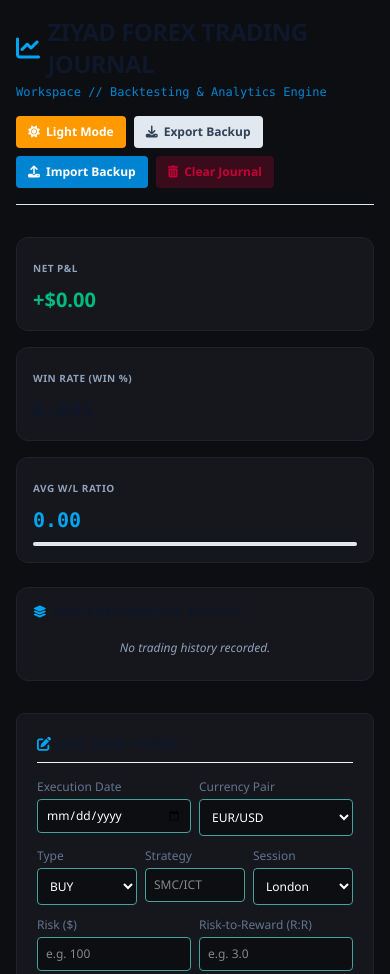
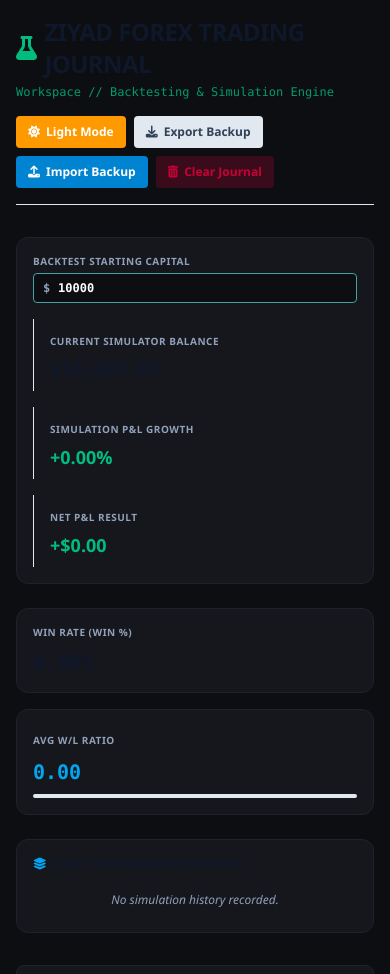
Before and after one commit to ziymaruf-ai/ziyad_backtest-jornals, a plain HTML site: page index.html in a window 390 px wide. Shown: the top 974 px of the page. Drawn offline with nearby package versions, Linux system fonts and the light colour scheme.

Commit message:
Update index.html

```diff
--- a/index.html
+++ b/index.html
@@ -3,7 +3,7 @@
 <head>
     <meta charset="UTF-8">
     <meta name="viewport" content="width=device-width, initial-scale=1.0">
-    <title>Ziyad Forex Trading Journal</title>
+    <title>Ziyad Forex Backtesting Lab</title>
     <!-- Tailwind CSS v4 CDN -->
     <script src="https://cdn.jsdelivr.net/npm/@tailwindcss/browser@4"></script>
     <link rel="stylesheet" href="https://cdnjs.cloudflare.com/ajax/libs/font-awesome/6.4.0/css/all.min.css">
@@ -40,9 +40,9 @@
     <header class="mb-8 border-b border-slate-200 dark:border-gray-800 pb-4 flex flex-col md:flex-row justify-between items-start md:items-center gap-4">
         <div>
             <h1 class="text-2xl md:text-3xl font-black text-slate-900 dark:text-white tracking-tight flex items-center gap-2">
-                <i class="fa-solid fa-chart-line text-sky-500 dark:text-cyan-400"></i> ZIYAD FOREX TRADING JOURNAL
+                <i class="fa-solid fa-flask text-emerald-500 dark:text-emerald-400"></i> ZIYAD FOREX TRADING JOURNAL
             </h1>
-            <p class="text-xs text-sky-600 dark:text-cyan-400 font-mono mt-1">Workspace // Backtesting & Analytics Engine</p>
+            <p class="text-xs text-emerald-600 dark:text-emerald-400 font-mono mt-1">Workspace // Backtesting & Simulation Engine</p>
         </div>
         <div class="flex flex-wrap gap-2">
             <button onclick="toggleDisplayTheme()" class="bg-amber-500 dark:bg-indigo-600 text-white text-xs font-bold px-3 py-2 rounded flex items-center gap-1.5 transition cursor-pointer">
@@ -60,13 +60,32 @@
         </div>
     </header>
 
+    <!-- Backtesting Account Engine Configuration -->
+    <div class="main-card p-4 rounded-xl mb-6 grid grid-cols-1 md:grid-cols-4 gap-4 items-center">
+        <div>
+            <label class="block text-[10px] uppercase font-bold text-slate-400 tracking-wider mb-1">Backtest Starting Capital</label>
+            <div class="relative flex items-center">
+                <span class="absolute left-2.5 text-xs font-bold text-slate-400 font-mono">$</span>
+                <input type="number" id="startingBalanceInput" oninput="updateDashboard()" value="10000" class="w-full pl-6 pr-2 py-1.5 text-xs rounded input-field font-mono font-bold">
+            </div>
+        </div>
+        <div class="p-2 border-l border-slate-200 dark:border-gray-800 pl-4">
+            <span class="text-[10px] uppercase font-bold text-slate-400 tracking-wider">Current Simulator Balance</span>
+            <div id="statCurrentBalance" class="text-lg font-black mt-1 text-slate-900 dark:text-white font-mono">$10,000.00</div>
+        </div>
+        <div class="p-2 border-l border-slate-200 dark:border-gray-800 pl-4">
+            <span class="text-[10px] uppercase font-bold text-slate-400 tracking-wider">Simulation P&L Growth</span>
+            <div id="statGrowthPercent" class="text-lg font-black mt-1 text-emerald-500 font-mono">+0.00%</div>
+        </div>
+        <div class="p-2 border-l border-slate-200 dark:border-gray-800 pl-4">
+            <span class="text-[10px] uppercase font-bold text-slate-400 tracking-wider">Net P&L Result</span>
+            <div id="statNetPL" class="text-lg font-black mt-1 text-emerald-500 font-mono">$0.00</div>
+        </div>
+    </div>
+
     <!-- Core Indicators Layout -->
-    <div class="grid grid-cols-1 md:grid-cols-3 gap-4 mb-6">
-        <div class="main-card p-4 rounded-xl relative overflow-hidden">
-            <span class="text-[10px] uppercase font-bold text-slate-400 tracking-wider">Net P&L</span>
-            <div id="statNetPL" class="text-xl md:text-2xl font-black mt-2 text-emerald-500 font-mono">$0.00</div>
-        </div>
-        <div class="main-card p-4 rounded-xl relative overflow-hidden">
+    <div class="grid grid-cols-1 md:grid-cols-2 gap-4 mb-6">
+        <div class="main-card p-4 rounded-xl relative overflow-hidden flex flex-col justify-center">
             <span class="text-[10px] uppercase font-bold text-slate-400 tracking-wider">Win Rate (Win %)</span>
             <div id="statWinRate" class="text-xl md:text-2xl font-black mt-2 text-slate-900 dark:text-white font-mono">0.00%</div>
         </div>
@@ -79,20 +98,20 @@
         </div>
     </div>
 
-    <!-- Pair Performance Summary Header Only -->
+    <!-- Pair Performance Metrics with mini charts placeholder -->
     <div class="main-card p-4 rounded-xl mb-8">
         <h3 class="text-xs font-bold text-slate-900 dark:text-white uppercase tracking-wider mb-3 flex items-center gap-1.5">
             <i class="fa-solid fa-layer-group text-sky-500 dark:text-cyan-400"></i> Pair Performance Metrics
         </h3>
         <div id="pairPerformanceContainer" class="grid grid-cols-1 sm:grid-cols-2 md:grid-cols-3 lg:grid-cols-4 gap-3">
-            <div class="p-3 text-center text-slate-400 dark:text-gray-500 italic text-xs col-span-full">No trading history recorded.</div>
+            <div class="p-3 text-center text-slate-400 dark:text-gray-500 italic text-xs col-span-full">No simulation history recorded.</div>
         </div>
     </div>
 
     <div class="grid grid-cols-1 lg:grid-cols-3 gap-8 mb-8">
         <div class="main-card p-5 rounded-lg flex flex-col gap-4">
             <h2 class="text-sm font-bold text-slate-900 dark:text-white uppercase tracking-wider border-b border-slate-100 dark:border-gray-800 pb-2">
-                <i class="fa-solid fa-pen-to-square text-sky-500 dark:text-cyan-400"></i> Log New Trade
+                <i class="fa-solid fa-pen-to-square text-sky-500 dark:text-cyan-400"></i> Log Simulation Trade
             </h2>
             <form id="tradeForm" onsubmit="saveTradeLog(event)" class="flex flex-col gap-3 text-xs">
                 <div class="grid grid-cols-2 gap-2">
@@ -276,8 +295,8 @@
     </div>
 
     <script>
-        // Separate data store key to avoid clash with the backtest journal
-        let backtestTrades = JSON.parse(localStorage.getItem('original_journal_trades')) || [];
+        // Dedicated LocalStorage key specifically for backtesting
+        let backtestTrades = JSON.parse(localStorage.getItem('backtest_journal_trades')) || [];
         let pairBarChartInstance = null;
         let currentTheme = localStorage.getItem('journal_display_theme') || 'dark';
 
@@ -405,7 +424,7 @@
             };
 
             backtestTrades.push(newTrade);
-            localStorage.setItem('original_journal_trades', JSON.stringify(backtestTrades));
+            localStorage.setItem('backtest_journal_trades', JSON.stringify(backtestTrades));
             document.getElementById('tradeForm').reset();
             updateDashboard();
         }
@@ -413,7 +432,7 @@
         function removeTradeRecord(id) {
             if(confirm("Are you sure you want to delete this trade record?")) {
                 backtestTrades = backtestTrades.filter(t => t.id !== id);
-                localStorage.setItem('original_journal_trades', JSON.stringify(backtestTrades));
+                localStorage.setItem('backtest_journal_trades', JSON.stringify(backtestTrades));
                 deleteImagesFromIndexedDB(id);
                 updateDashboard();
             }
@@ -432,6 +451,8 @@
             const fOutcome = document.getElementById('filterOutcome').value;
             const fSession = document.getElementById('filterSession').value;
             const keyword = document.getElementById('searchInput').value.trim().toLowerCase();
+
+            const startingBalance = parseFloat(document.getElementById('startingBalanceInput').value) || 0;
 
             const filteredTrades = backtestTrades.filter(t => {
                 if (fPair !== "ALL" && t.Pair !== fPair) return false;
@@ -485,9 +506,20 @@
                 else { bes++; }
             });
 
+            // Update Simulator Specific Metrics
+            const currentBalance = startingBalance + totalNet;
+            const growthPercent = startingBalance > 0 ? (totalNet / startingBalance) * 100 : 0;
+
+            const curBalEl = document.getElementById('statCurrentBalance');
+            curBalEl.innerText = '$' + currentBalance.toLocaleString(undefined, {minimumFractionDigits: 2, maximumFractionDigits: 2});
+
+            const growthEl = document.getElementById('statGrowthPercent');
+            growthEl.innerText = (growthPercent >= 0 ? '+' : '') + growthPercent.toFixed(2) + '%';
+            growthEl.className = `text-lg font-black mt-1 ${growthPercent >= 0 ? 'text-emerald-500' : 'text-rose-500'}`;
+
             const netEl = document.getElementById('statNetPL');
             netEl.innerText = (totalNet >= 0 ? '+' : '') + '$' + totalNet.toLocaleString(undefined, {minimumFractionDigits: 2, maximumFractionDigits: 2});
-            netEl.className = `text-xl md:text-2xl font-black mt-2 ${totalNet >= 0 ? 'text-emerald-500' : 'text-rose-500'}`;
+            netEl.className = `text-lg font-black mt-1 ${totalNet >= 0 ? 'text-emerald-500' : 'text-rose-500'}`;
 
             const totalTradesCount = filteredTrades.length;
             const winRate = totalTradesCount > 0 ? ((wins / totalTradesCount) * 100).toFixed(2) : "0.00";
@@ -514,7 +546,7 @@
             const activePairsList = Object.keys(pairPerformanceMap);
 
             if (activePairsList.length === 0) {
-                pairContainer.innerHTML = `<div class="p-2 text-center text-slate-400 dark:text-gray-500 italic text-xs col-span-full">No trading history recorded.</div>`;
+                pairContainer.innerHTML = `<div class="p-2 text-center text-slate-400 dark:text-gray-500 italic text-xs col-span-full">No simulation history recorded.</div>`;
             } else {
                 activePairsList.forEach(pName => {
                     const pData = pairPerformanceMap[pName];
@@ -527,7 +559,7 @@
                             <div>
                                 <div class="flex justify-between items-center mb-1">
                                     <span class="font-bold text-xs text-slate-900 dark:text-white">${pName}</span>
-                                    <span class="text-[9px] font-mono px-1.5 py-0.5 rounded bg-slate-200/50 dark:bg-gray-800 text-slate-600 dark:text-gray-400">${pData.total} Trades</span>
+                                    <span class="text-[9px] font-mono px-1.5 py-0.5 rounded bg-slate-200/50 dark:bg-gray-800 text-slate-600 dark:text-gray-400">${pData.total} Simulation Trades</span>
                                 </div>
                                 <div class="flex justify-between text-[11px] mt-1">
                                     <span class="text-slate-400 dark:text-gray-500">Win Rate</span>
@@ -547,7 +579,7 @@
             tableBody.innerHTML = "";
 
             if (filteredTrades.length === 0) {
-                tableBody.innerHTML = `<tr><td colspan="11" class="p-8 text-center text-slate-400 dark:text-gray-500 italic">No historical backup match criteria.</td></tr>`;
+                tableBody.innerHTML = `<tr><td colspan="11" class="p-8 text-center text-slate-400 dark:text-gray-500 italic">No simulator metrics match criteria.</td></tr>`;
             } else {
                 const logDisplayOrder = [...filteredTrades].sort((a, b) => new Date(b.Date) - new Date(a.Date));
                 for (const t of logDisplayOrder) {
@@ -672,7 +704,7 @@
             const url = URL.createObjectURL(blob);
             const a = document.createElement('a');
             a.href = url;
-            a.download = `ziyad_journal_backup_${Date.now()}.json`;
+            a.download = `ziyad_backtest_backup_${Date.now()}.json`;
             a.click();
             URL.revokeObjectURL(url);
         }
@@ -686,23 +718,23 @@
                     const parsed = JSON.parse(e.target.result);
                     if (Array.isArray(parsed)) {
                         backtestTrades = parsed;
-                        localStorage.setItem('original_journal_trades', JSON.stringify(backtestTrades));
+                        localStorage.setItem('backtest_journal_trades', JSON.stringify(backtestTrades));
                         updateDashboard();
-                        alert("Journal history imported successfully!");
+                        alert("Simulation logs imported successfully!");
                     } else {
-                        alert("Invalid backup configuration layout.");
+                        alert("Invalid simulator metrics profile.");
                     }
                 } catch(err) {
-                    alert("Failure parsing backup profile data.");
+                    alert("Failure parsing backup structure.");
                 }
             };
             reader.readAsText(file);
         }
 
         function clearWorkspace() {
-            if (confirm("Are you completely sure you want to clear your entire trading journal history? This action cannot be undone.")) {
+            if (confirm("Are you completely sure you want to clear your entire simulator history? This action cannot be undone.")) {
                 backtestTrades = [];
-                localStorage.removeItem('original_journal_trades');
+                localStorage.removeItem('backtest_journal_trades');
 
                 if (db) {
                     const transaction = db.transaction([storeName], "readwrite");
```
